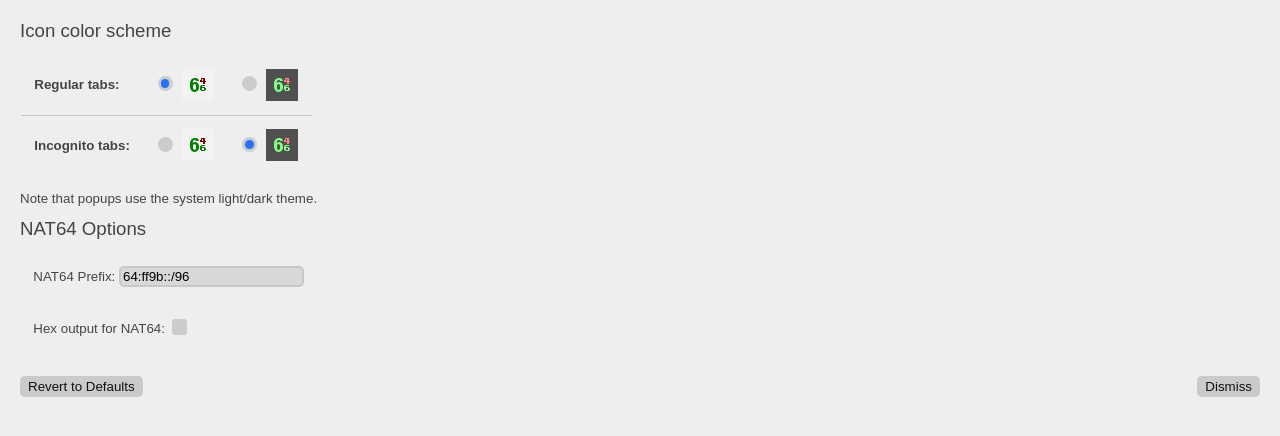
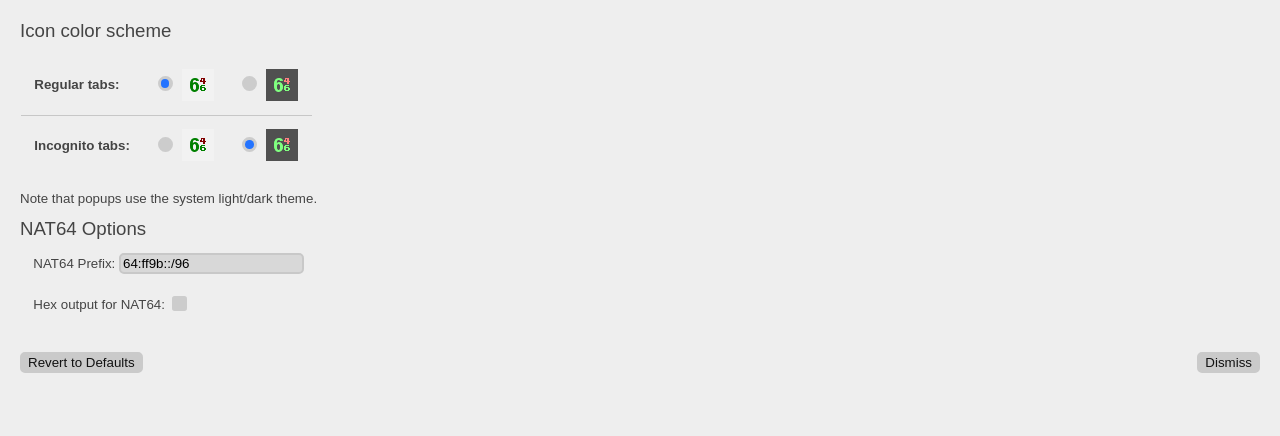
Before and after one commit to pmarks-net/ipvfoo, a browser extension: page src/options.html in a window 1280 px wide. Drawn offline with Linux system fonts and the light colour scheme.

Commit message:
changed styling

```diff
--- a/src/options.html
+++ b/src/options.html
@@ -37,7 +37,7 @@ limitations under the License.
       --accent-color: #5fb3f9;
       --accent-text-color: #333;
       --warn-color: #ec7474;
-      --lesser-warn-color: #e38047;
+      --lesser-warn-color: #f4b982;
       --check-radio-bg: #444;
       --table-border: #2e2e2e;
       --table-bg: #202020;
@@ -197,7 +197,8 @@ limitations under the License.
     margin-top: 8px;
     font-size: 9pt;
     color: var(--lesser-warn-color);
-    transform: translateY(0.7em);
+    /* transform: translateY(0.9em); */
+    transform: translateY(11px);
     padding-top: 0;
     padding-bottom: 0;
     margin-bottom: 0;
@@ -210,12 +211,19 @@ limitations under the License.
     margin-top: 8px;
     font-size: 9pt;
     color: var(--warn-color);
-    transform: translateY(-1.5em);
+    /* transform: translateY(-1.5em); */
     padding-top: 0;
     padding-bottom: 0;
-    margin-bottom: -1em;
+    /* margin-bottom: -1em; */
+    margin-bottom: 0;
     margin-top: 0;
+  }
 
+  .nat64-prefix {
+    padding-top: 0;
+    padding-bottom: 0;
+    margin-bottom: 3px;
+    margin-top: 0;
   }
 
   /* dark mode */
@@ -308,7 +316,7 @@ limitations under the License.
     <br>
 
     <h1>NAT64 Options</h1>
-      <label>
+      <label class="nat64-prefix">
           NAT64 Prefix:&nbsp<input type="text" id="nat64Prefix" name="nat64Prefix">
       </label>
       <label class="broken-nat64">Invalid IPv6 network address</label>
```
